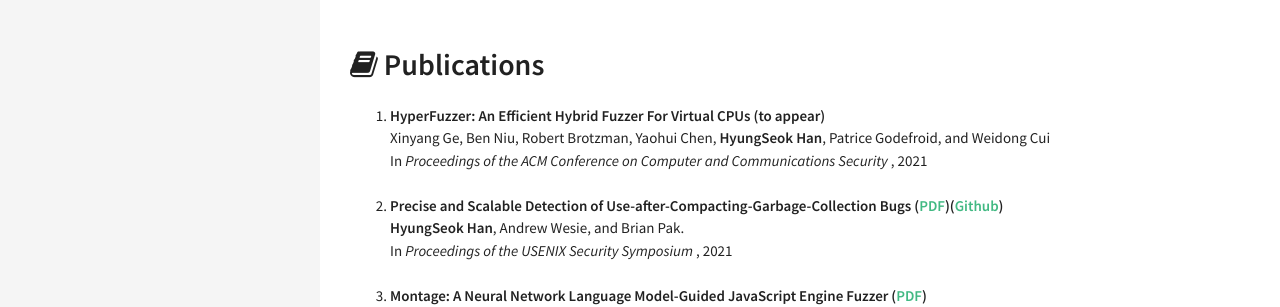
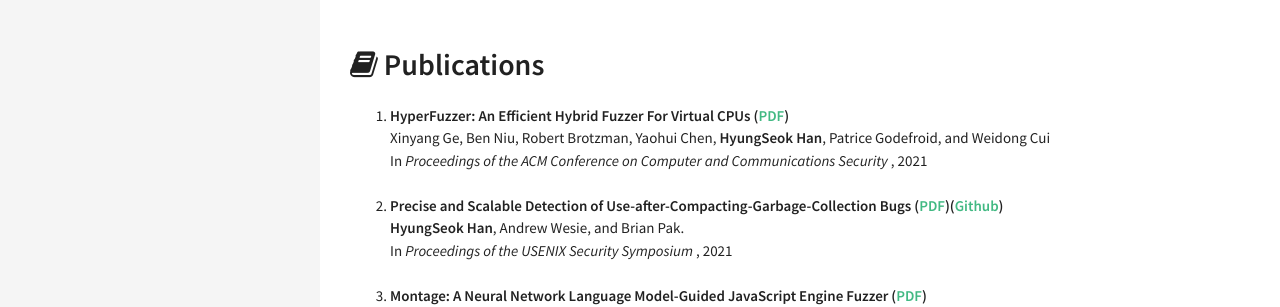
Before and after one commit to DaramG/daramg.github.io, a Jekyll site: the page built from index.html, in a window 1280 px wide. Shown: the part 742-1049 px from the top of the page. Built offline with Jekyll 4.4.1, drawn with Linux system fonts in a browser that asks for light colours.

Commit message:
Update publication.yml

```diff
--- a/_data/index/publication.yml
+++ b/_data/index/publication.yml
@@ -1,5 +1,5 @@
 - title: "HyperFuzzer: An Efficient Hybrid Fuzzer For Virtual CPUs"
-  howto: (to appear)
+  howto: (<a href="https://www.microsoft.com/en-us/research/uploads/prod/2021/09/hyperfuzzer-ccs21.pdf">PDF</a>)
   where: In <em>Proceedings of the ACM Conference on Computer and Communications Security</em>
   year : 2021
   authors: Xinyang Ge, Ben Niu, Robert Brotzman, Yaohui Chen, <strong>HyungSeok Han</strong>, Patrice Godefroid, and Weidong Cui
```
